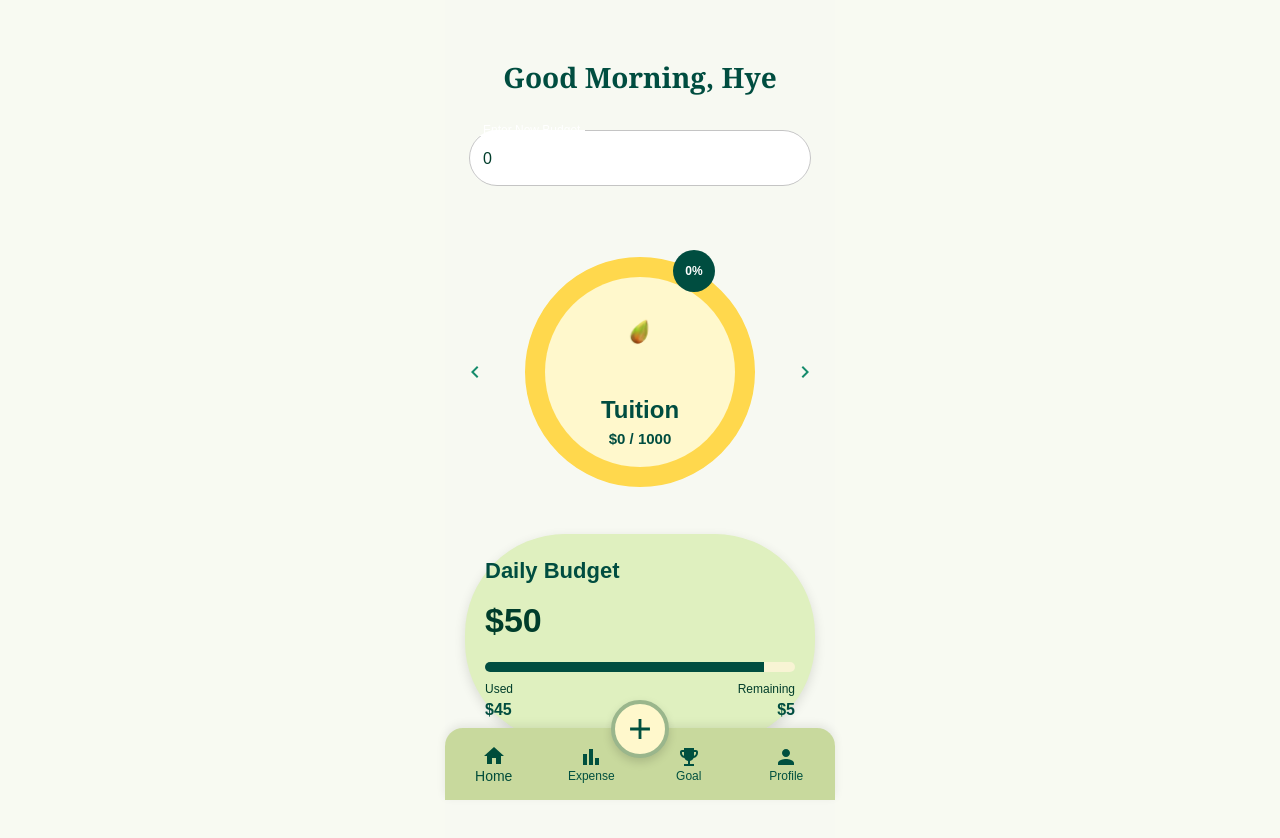
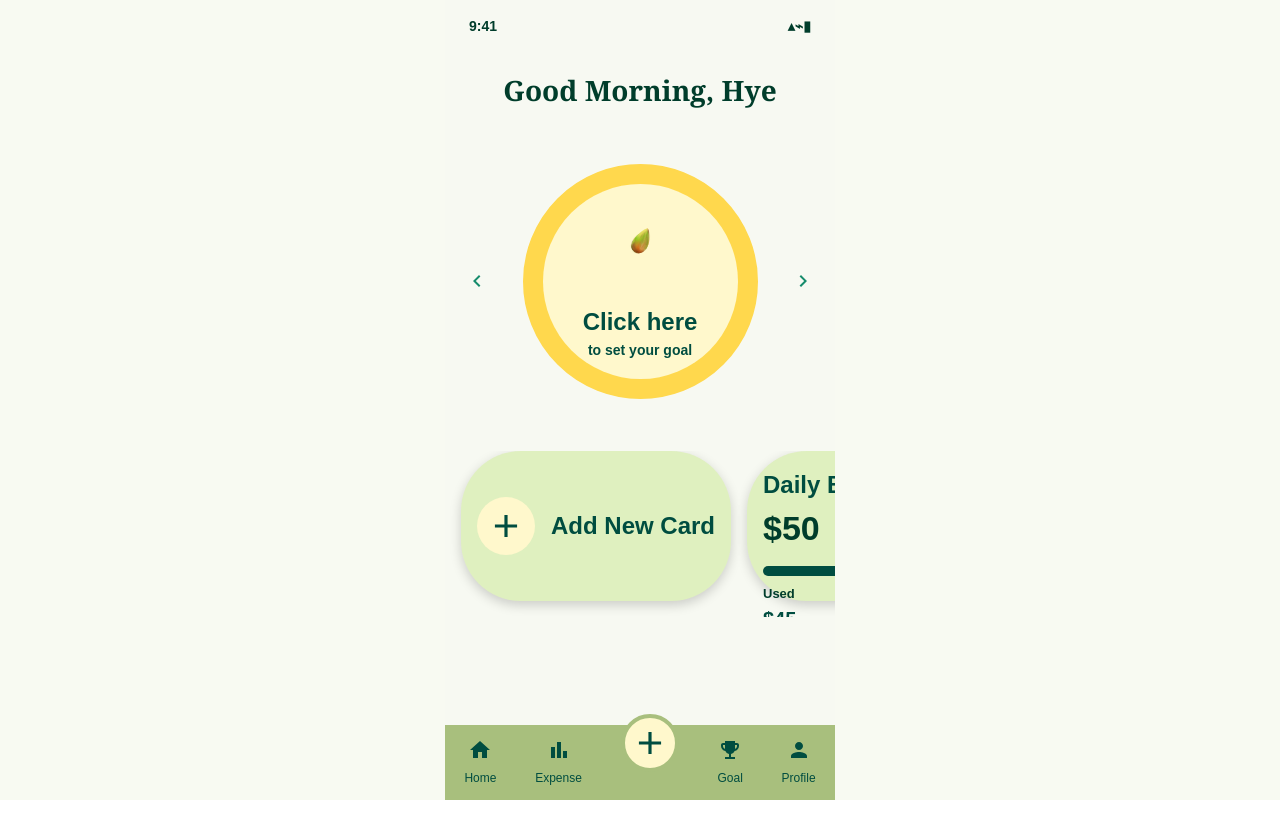
Before and after one commit to G4-Expense-Tracker/4G-Expense-Tracker, a React (Vite) app in the folder canopy-FRONTEND/: page /dashboard in a window 1280 px wide. After the commit the page ends 800 px from the top, so only its background shows below. Built offline with nearby package versions, Linux system fonts and the light colour scheme.

Commit message:
Fixing the dashboard component dashboard dots task budget

```diff
--- a/canopy-FRONTEND/src/components/pages/dashboard/DashboardPage.jsx
+++ b/canopy-FRONTEND/src/components/pages/dashboard/DashboardPage.jsx
@@ -1,27 +1,50 @@
+// Import useState for changing the current goal slide
 import { useState } from "react";
 
+// Import useNavigate to move between pages
+import { useNavigate } from "react-router-dom";
+
+// Import MUI components
 import {
   Box,
   Typography,
   CircularProgress,
-  TextField,
   IconButton,
   LinearProgress,
 } from "@mui/material";
 
+// Import MUI icons
+import AddIcon from "@mui/icons-material/Add";
+import HomeIcon from "@mui/icons-material/Home";
+import BarChartIcon from "@mui/icons-material/BarChart";
+import EmojiEventsIcon from "@mui/icons-material/EmojiEvents";
+import PersonIcon from "@mui/icons-material/Person";
 import ChevronLeftIcon from "@mui/icons-material/ChevronLeft";
 import ChevronRightIcon from "@mui/icons-material/ChevronRight";
 
-import FooterNav from "../../Footer/FooterNav";
-
+// Import plant images
 import seed1 from "../dashboard/plants/seed1.png";
 import phase1 from "../dashboard/plants/phase1.png";
 import phase2 from "../dashboard/plants/phase2.png";
 import phase3 from "../dashboard/plants/phase3.png";
 import phase4 from "../dashboard/plants/phase4.png";
 
+// Dashboard page component
 export default function DashboardPage() {
-  const [goals, setGoals] = useState([
+  // Used to link buttons to other pages
+  const navigate = useNavigate();
+
+  // Keeps track of which goal is showing
+  const [currentIndex, setCurrentIndex] = useState(0);
+
+  // Goal data for the circular progress section
+  const goals = [
+    {
+      title: "Click here",
+      subtitle: "to set your goal",
+      savedAmount: null,
+      targetAmount: null,
+    },
     {
       title: "Tuition",
       savedAmount: 0,
@@ -42,17 +65,18 @@ export default function DashboardPage() {
       savedAmount: 1500,
       targetAmount: 1800,
     },
-  ]);
+  ];
 
-  const [currentIndex, setCurrentIndex] = useState(0);
-
+  // Get the current selected goal
   const current = goals[currentIndex];
 
+  // Calculate progress automatically
   const progress =
-    current.targetAmount > 0
+    current.targetAmount && current.savedAmount !== null
       ? Math.min((current.savedAmount / current.targetAmount) * 100, 100)
       : 0;
 
+  // Choose plant image based on progress
   function getPlantImage() {
     if (progress === 0) return seed1;
     if (progress < 40) return phase1;
@@ -61,25 +85,12 @@ export default function DashboardPage() {
     return phase4;
   }
 
-  function handleBudgetChange(event) {
-    const newAmount = Number(event.target.value);
-
-    setGoals((prevGoals) =>
-      prevGoals.map((goal, index) =>
-        index === currentIndex
-          ? {
-              ...goal,
-              savedAmount: newAmount,
-            }
-          : goal
-      )
-    );
-  }
-
+  // Go to next goal
   function nextGoal() {
     setCurrentIndex((prev) => (prev + 1) % goals.length);
   }
 
+  // Go to previous goal
   function previousGoal() {
     setCurrentIndex((prev) => (prev === 0 ? goals.length - 1 : prev - 1));
   }
@@ -92,41 +103,38 @@ export default function DashboardPage() {
         minHeight: "100svh",
         mx: "auto",
         bgcolor: "#F7F9F2",
+        position: "relative",
         overflowX: "hidden",
-        position: "relative",
         pb: 12,
       }}
     >
+      {/* Top phone bar */}
+      <Box
+        sx={{
+          display: "flex",
+          justifyContent: "space-between",
+          px: 3,
+          pt: 2,
+        }}
+      >
+        <Typography sx={{ fontSize: 14, fontWeight: 700 }}>9:41</Typography>
+        <Typography sx={{ fontSize: 14, fontWeight: 700 }}>▴⌁▮</Typography>
+      </Box>
+
+      {/* Greeting text */}
       <Typography
         sx={{
           textAlign: "center",
-          pt: 7,
+          mt: 4,
           fontSize: 28,
           fontWeight: 700,
-          color: "#004D40",
           fontFamily: "Georgia, serif",
         }}
       >
         Good Morning, Hye
       </Typography>
 
-      <Box sx={{ px: 3, mt: 4 }}>
-        <TextField
-          fullWidth
-          type="number"
-          label="Enter New Budget"
-          value={current.savedAmount}
-          onChange={handleBudgetChange}
-          sx={{
-            bgcolor: "white",
-            borderRadius: 3,
-            "& .MuiOutlinedInput-root": {
-              borderRadius: 3,
-            },
-          }}
-        />
-      </Box>
-
+      {/* Circular progress area */}
       <Box
         sx={{
           mt: 5,
@@ -136,17 +144,19 @@ export default function DashboardPage() {
           alignItems: "center",
         }}
       >
+        {/* Left arrow */}
         <IconButton
           onClick={previousGoal}
           sx={{
             position: "absolute",
-            left: 10,
+            left: 12,
             color: "#168C6C",
           }}
         >
           <ChevronLeftIcon />
         </IconButton>
 
+        {/* Circle wrapper */}
         <Box
           sx={{
             position: "relative",
@@ -157,10 +167,11 @@ export default function DashboardPage() {
             alignItems: "center",
           }}
         >
+          {/* Yellow full circle */}
           <CircularProgress
             variant="determinate"
             value={100}
-            size={230}
+            size={235}
             thickness={4.5}
             sx={{
               color: "#FFD84D",
@@ -168,10 +179,11 @@ export default function DashboardPage() {
             }}
           />
 
+          {/* Green progress circle */}
           <CircularProgress
             variant="determinate"
             value={progress}
-            size={230}
+            size={235}
             thickness={4.5}
             sx={{
               color: "#004D40",
@@ -180,19 +192,21 @@ export default function DashboardPage() {
             }}
           />
 
+          {/* Percent bubble only shows when there is a real goal */}
+          {current.targetAmount && (
             <Box
               sx={{
                 position: "absolute",
-              top: 8,
-              right: 55,
+                top: 10,
+                right: 50,
                 width: 42,
                 height: 42,
                 borderRadius: "50%",
                 bgcolor: "#004D40",
                 color: "white",
                 display: "flex",
+                justifyContent: "center",
                 alignItems: "center",
-              justifyContent: "center",
                 fontWeight: 700,
                 fontSize: 12,
                 zIndex: 2,
@@ -200,11 +214,13 @@ export default function DashboardPage() {
             >
               {Math.round(progress)}%
             </Box>
+          )}
 
+          {/* Inner circle */}
           <Box
             sx={{
-              width: 190,
-              height: 190,
+              width: 195,
+              height: 195,
               borderRadius: "50%",
               bgcolor: "#FFF8CC",
               display: "flex",
@@ -215,13 +231,14 @@ export default function DashboardPage() {
               zIndex: 1,
             }}
           >
+            {/* Plant image */}
             <Box
               component="img"
               src={getPlantImage()}
               alt="plant"
               sx={{
-                width: 90,
-                height: 90,
+                width: 95,
+                height: 95,
                 objectFit: "contain",
                 animation: "swing 2.5s ease-in-out infinite",
                 transformOrigin: "bottom center",
@@ -233,6 +250,7 @@ export default function DashboardPage() {
               }}
             />
 
+            {/* Goal title */}
             <Typography
               sx={{
                 mt: 1,
@@ -244,23 +262,27 @@ export default function DashboardPage() {
               {current.title}
             </Typography>
 
+            {/* Goal amount or subtitle */}
             <Typography
               sx={{
-                fontSize: 15,
+                fontSize: 14,
                 fontWeight: 700,
                 color: "#004D40",
               }}
             >
-              ${current.savedAmount} / {current.targetAmount}
+              {current.targetAmount
+                ? `$${current.savedAmount} / ${current.targetAmount}`
+                : current.subtitle}
             </Typography>
           </Box>
         </Box>
 
+        {/* Right arrow */}
         <IconButton
           onClick={nextGoal}
           sx={{
             position: "absolute",
-            right: 10,
+            right: 12,
             color: "#168C6C",
           }}
         >
@@ -268,32 +290,80 @@ export default function DashboardPage() {
         </IconButton>
       </Box>
 
+      {/* Scrollable cards row */}
       <Box
         sx={{
-          mx: 2.5,
-          mt: 4,
-          p: 2.5,
-          borderRadius: 5,
-          bgcolor: "#DFF0BF",
-          boxShadow: "0px 4px 12px rgba(0,0,0,0.12)",
+          mt: 5,
+          display: "flex",
+          gap: 2,
+          overflowX: "auto",
+          px: 2,
+          pb: 2,
+          "&::-webkit-scrollbar": {
+            display: "none",
+          },
         }}
       >
-        <Typography sx={{ color: "#004D40", fontWeight: 700, fontSize: 22 }}>
+        {/* Add New Card */}
+        <Box
+          onClick={() => navigate("/newgoal")}
+          sx={{
+            minWidth: 270,
+            height: 150,
+            borderRadius: 3,
+            bgcolor: "#DFF0BF",
+            boxShadow: "0px 4px 12px rgba(0,0,0,0.18)",
+            display: "flex",
+            alignItems: "center",
+            justifyContent: "center",
+            gap: 2,
+            cursor: "pointer",
+          }}
+        >
+          <Box
+            sx={{
+              width: 58,
+              height: 58,
+              borderRadius: "50%",
+              bgcolor: "#FFF8CC",
+              display: "flex",
+              justifyContent: "center",
+              alignItems: "center",
+            }}
+          >
+            <AddIcon sx={{ fontSize: 38, color: "#004D40" }} />
+          </Box>
+
+          <Typography sx={{ fontSize: 24, fontWeight: 700, color: "#004D40" }}>
+            Add New Card
+          </Typography>
+        </Box>
+
+        {/* Daily Budget Card */}
+        <Box
+          sx={{
+            minWidth: 270,
+            height: 150,
+            borderRadius: 3,
+            bgcolor: "#DFF0BF",
+            boxShadow: "0px 4px 12px rgba(0,0,0,0.18)",
+            p: 2,
+          }}
+        >
+          <Typography sx={{ color: "#004D40", fontWeight: 700, fontSize: 24 }}>
             Daily Budget
           </Typography>
 
-        <Typography sx={{ fontWeight: 800, fontSize: 34, mt: 1 }}>
-          $50
-        </Typography>
+          <Typography sx={{ fontWeight: 800, fontSize: 34 }}>$50</Typography>
 
           <LinearProgress
             variant="determinate"
             value={90}
             sx={{
-            mt: 2,
+              mt: 1.5,
               height: 10,
               borderRadius: 10,
-            bgcolor: "#F8F4D4",
+              bgcolor: "#FFF8CC",
               "& .MuiLinearProgress-bar": {
                 bgcolor: "#004D40",
               },
@@ -302,22 +372,145 @@ export default function DashboardPage() {
 
           <Box sx={{ display: "flex", justifyContent: "space-between", mt: 1 }}>
             <Box>
-            <Typography sx={{ fontSize: 12 }}>Used</Typography>
-            <Typography sx={{ fontWeight: 700, color: "#004D40" }}>
+              <Typography sx={{ fontSize: 13, fontWeight: 700 }}>Used</Typography>
+              <Typography sx={{ fontSize: 20, fontWeight: 700, color: "#004D40" }}>
                 $45
               </Typography>
             </Box>
 
             <Box sx={{ textAlign: "right" }}>
-            <Typography sx={{ fontSize: 12 }}>Remaining</Typography>
-            <Typography sx={{ fontWeight: 700, color: "#004D40" }}>
+              <Typography sx={{ fontSize: 13, fontWeight: 700 }}>
+                Remaining
+              </Typography>
+              <Typography sx={{ fontSize: 20, fontWeight: 700, color: "#004D40" }}>
                 $5
               </Typography>
             </Box>
           </Box>
+
+          {/* Three dots */}
+          <Box sx={{ textAlign: "center", mt: -0.5 }}>
+            <Box component="span" sx={{ color: "#9AB46B", mx: 0.4 }}>●</Box>
+            <Box component="span" sx={{ color: "#004D40", mx: 0.4 }}>●</Box>
+            <Box component="span" sx={{ color: "#9AB46B", mx: 0.4 }}>●</Box>
+          </Box>
         </Box>
 
-      <FooterNav />
+        {/* Recent Expense Card */}
+        <Box
+          sx={{
+            minWidth: 270,
+            height: 150,
+            borderRadius: 3,
+            bgcolor: "#DFF0BF",
+            boxShadow: "0px 4px 12px rgba(0,0,0,0.18)",
+            p: 2,
+          }}
+        >
+          <Typography sx={{ color: "#004D40", fontWeight: 700, fontSize: 24 }}>
+            Recent Expense
+          </Typography>
+
+          <Box sx={{ display: "flex", alignItems: "center", gap: 1.5, mt: 2 }}>
+            <Box
+              sx={{
+                width: 42,
+                height: 42,
+                borderRadius: "50%",
+                bgcolor: "#9AB46B",
+                color: "white",
+                display: "flex",
+                justifyContent: "center",
+                alignItems: "center",
+              }}
+            >
+              ☕
+            </Box>
+
+            <Box>
+              <Typography sx={{ fontSize: 26, fontWeight: 500 }}>
+                Starbucks
+              </Typography>
+
+              <Typography
+                sx={{
+                  mt: 0.5,
+                  px: 1.5,
+                  py: 0.3,
+                  borderRadius: 5,
+                  bgcolor: "#FFF8CC",
+                  fontSize: 14,
+                }}
+              >
+                Sun, April 7 | 6:00 am
+              </Typography>
+            </Box>
+          </Box>
+
+          {/* Three dots */}
+          <Box sx={{ textAlign: "center", mt: 1.5 }}>
+            <Box component="span" sx={{ color: "#9AB46B", mx: 0.4 }}>●</Box>
+            <Box component="span" sx={{ color: "#9AB46B", mx: 0.4 }}>●</Box>
+            <Box component="span" sx={{ color: "#004D40", mx: 0.4 }}>●</Box>
+          </Box>
+        </Box>
+      </Box>
+
+      {/* Footer navigation */}
+      <Box
+        sx={{
+          width: "100%",
+          maxWidth: 390,
+          height: 75,
+          bgcolor: "#A8BF7D",
+          position: "fixed",
+          bottom: 0,
+          left: "50%",
+          transform: "translateX(-50%)",
+          display: "flex",
+          justifyContent: "space-around",
+          alignItems: "center",
+          zIndex: 10,
+        }}
+      >
+        <Box onClick={() => navigate("/main")} sx={{ textAlign: "center", cursor: "pointer" }}>
+          <HomeIcon sx={{ color: "#004D40" }} />
+          <Typography sx={{ fontSize: 12, color: "#004D40" }}>Home</Typography>
+        </Box>
+
+        <Box onClick={() => navigate("/expense")} sx={{ textAlign: "center", cursor: "pointer" }}>
+          <BarChartIcon sx={{ color: "#004D40" }} />
+          <Typography sx={{ fontSize: 12, color: "#004D40" }}>Expense</Typography>
+        </Box>
+
+        <Box
+          onClick={() => navigate("/newgoal")}
+          sx={{
+            width: 58,
+            height: 58,
+            borderRadius: "50%",
+            bgcolor: "#FFF8CC",
+            border: "4px solid #A8BF7D",
+            display: "flex",
+            justifyContent: "center",
+            alignItems: "center",
+            mt: -5,
+            cursor: "pointer",
+          }}
+        >
+          <AddIcon sx={{ fontSize: 38, color: "#004D40" }} />
+        </Box>
+
+        <Box onClick={() => navigate("/goals")} sx={{ textAlign: "center", cursor: "pointer" }}>
+          <EmojiEventsIcon sx={{ color: "#004D40" }} />
+          <Typography sx={{ fontSize: 12, color: "#004D40" }}>Goal</Typography>
+        </Box>
+
+        <Box onClick={() => navigate("/account")} sx={{ textAlign: "center", cursor: "pointer" }}>
+          <PersonIcon sx={{ color: "#004D40" }} />
+          <Typography sx={{ fontSize: 12, color: "#004D40" }}>Profile</Typography>
+        </Box>
+      </Box>
     </Box>
   );
 }
```
Lines whose indentation alone changed are shown as unchanged.
